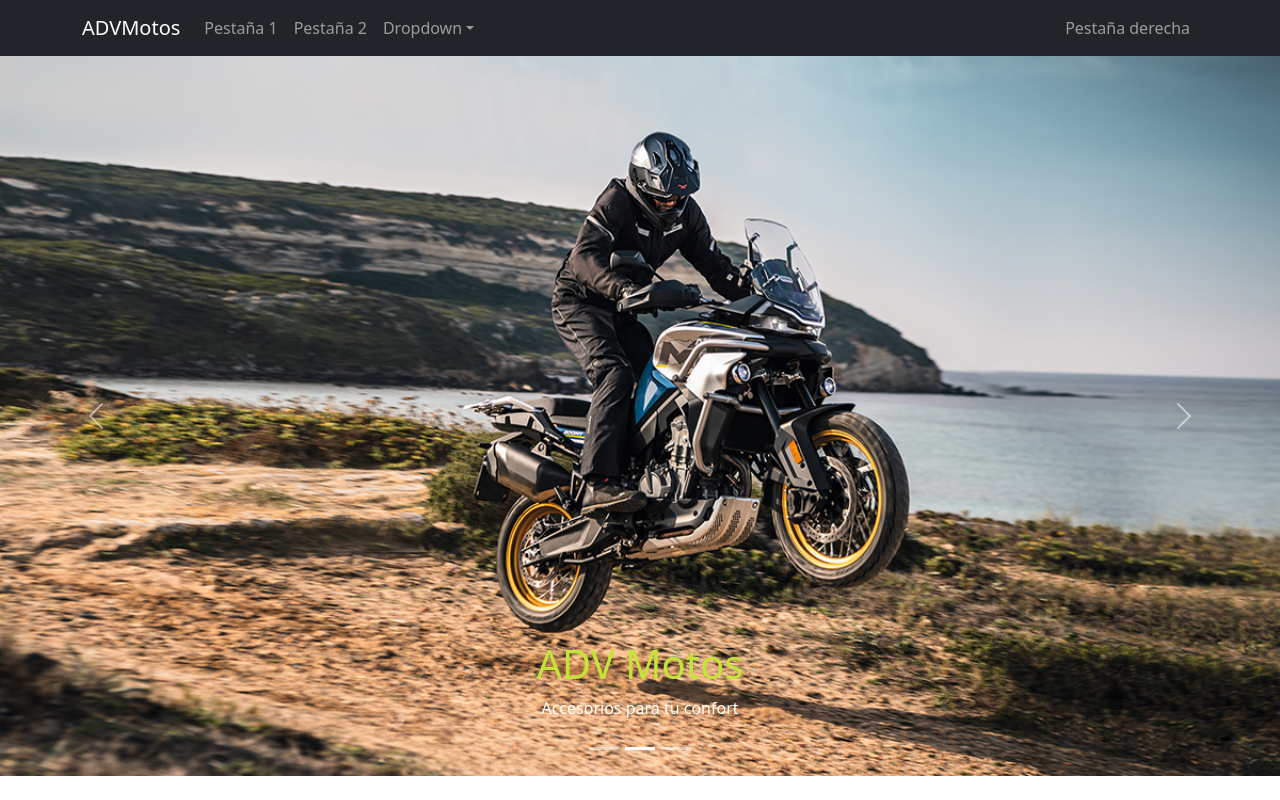
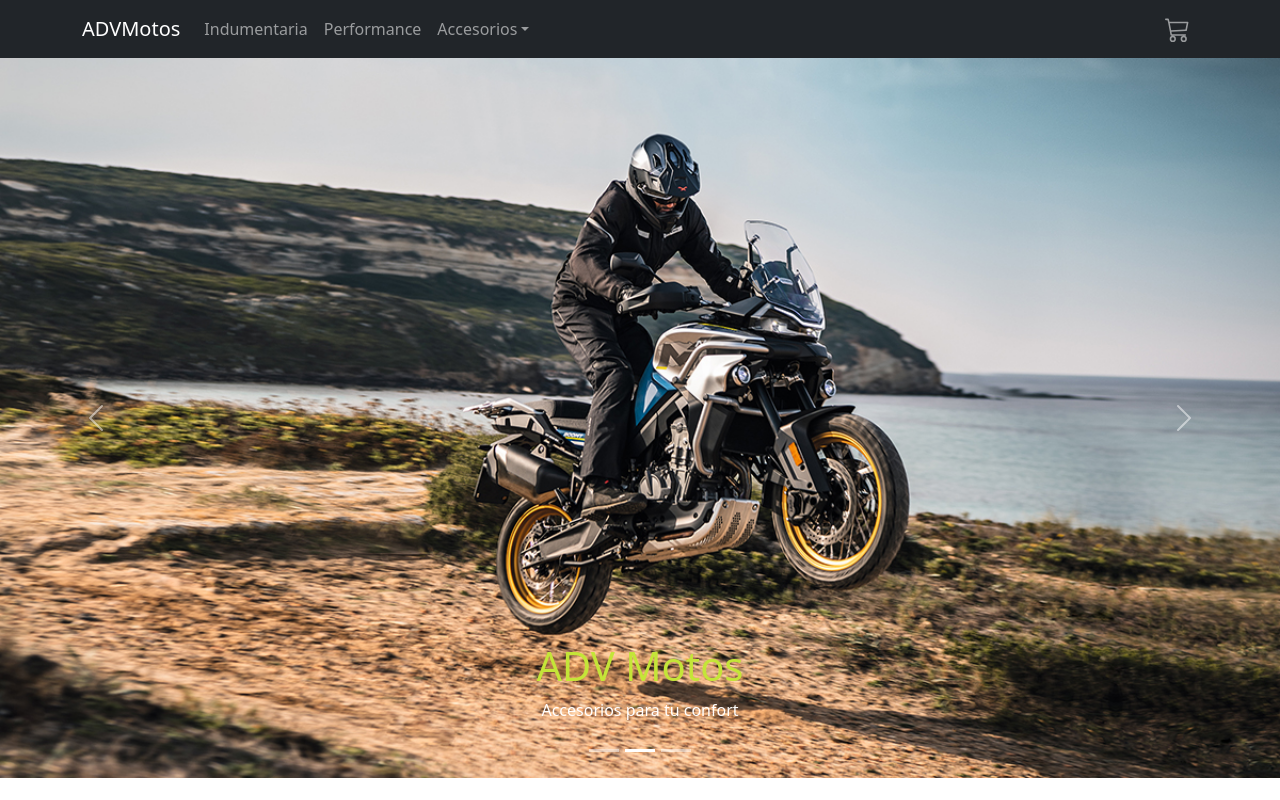
Before and after one commit to laurarojas20/advmotos, a React (Create React App) app: page / in a window 1280 px wide. Shown: the top 800 px of the page. Built offline with nearby package versions, Linux system fonts and the light colour scheme.

Commit message:
Componentes I - carrito

```diff
--- a/package.json
+++ b/package.json
@@ -7,6 +7,7 @@
     "@testing-library/react": "^13.2.0",
     "@testing-library/user-event": "^13.5.0",
     "bootstrap": "^5.1.3",
+    "bootstrap-icons": "^1.8.2",
     "react": "^18.1.0",
     "react-bootstrap": "^2.4.0",
     "react-dom": "^18.1.0",
--- a/src/Components/NavBar/NavBar.js
+++ b/src/Components/NavBar/NavBar.js
@@ -12,18 +12,23 @@ const NavBar = () => {
   <Navbar.Toggle aria-controls="responsive-navbar-nav" />
   <Navbar.Collapse id="responsive-navbar-nav">
     <Nav className="me-auto">
-      <Nav.Link href="#features"> Pestaña 1 </Nav.Link>
-      <Nav.Link href="#pricing"> Pestaña 2 </Nav.Link>
-      <NavDropdown title="Dropdown" id="collasible-nav-dropdown">
-        <NavDropdown.Item href="#action/3.1"> Pestaña Drop1 </NavDropdown.Item>
-        <NavDropdown.Item href="#action/3.2"> Pestaña Drop2 </NavDropdown.Item>
-        <NavDropdown.Item href="#action/3.3"> PEstaña Drop3 </NavDropdown.Item>
+      <Nav.Link href="#features"> Indumentaria </Nav.Link>
+      <Nav.Link href="#pricing"> Performance </Nav.Link>
+      <NavDropdown title="Accesorios" id="collasible-nav-dropdown">
+        <NavDropdown.Item href="#action/3.1"> Parabrisas </NavDropdown.Item>
+        <NavDropdown.Item href="#action/3.2"> Cubre puños </NavDropdown.Item>
+        <NavDropdown.Item href="#action/3.3"> Portaequipajes </NavDropdown.Item>
         <NavDropdown.Divider />
-        <NavDropdown.Item href="#action/3.4"> Pestaña separada Drop4 </NavDropdown.Item>
+        <NavDropdown.Item href="#action/3.4"> Defensas </NavDropdown.Item>
       </NavDropdown>
     </Nav>
     <Nav>
-      <Nav.Link href="#deets"> Pestaña derecha </Nav.Link>
+
+        <Nav.Link href= "#">
+        <svg xmlns="http://www.w3.org/2000/svg" width="25" height="25" fill="currentColor" class="bi bi-cart3" viewBox="0 0 16 16"> <path d="M0 1.5A.5.5 0 0 1 .5 1H2a.5.5 0 0 1 .485.379L2.89 3H14.5a.5.5 0 0 1 .49.598l-1 5a.5.5 0 0 1-.465.401l-9.397.472L4.415 11H13a.5.5 0 0 1 0 1H4a.5.5 0 0 1-.491-.408L2.01 3.607 1.61 2H.5a.5.5 0 0 1-.5-.5zM3.102 4l.84 4.479 9.144-.459L13.89 4H3.102zM5 12a2 2 0 1 0 0 4 2 2 0 0 0 0-4zm7 0a2 2 0 1 0 0 4 2 2 0 0 0 0-4zm-7 1a1 1 0 1 1 0 2 1 1 0 0 1 0-2zm7 0a1 1 0 1 1 0 2 1 1 0 0 1 0-2z"/> </svg>
+        </Nav.Link>
+
+
     </Nav>
   </Navbar.Collapse>
   </Container>
```
Also changed, not shown: src/Components/ModalCarrito/Cart.js (added, +41 -0 lines), 1 other file (tests, documents, lock files or other folders).
